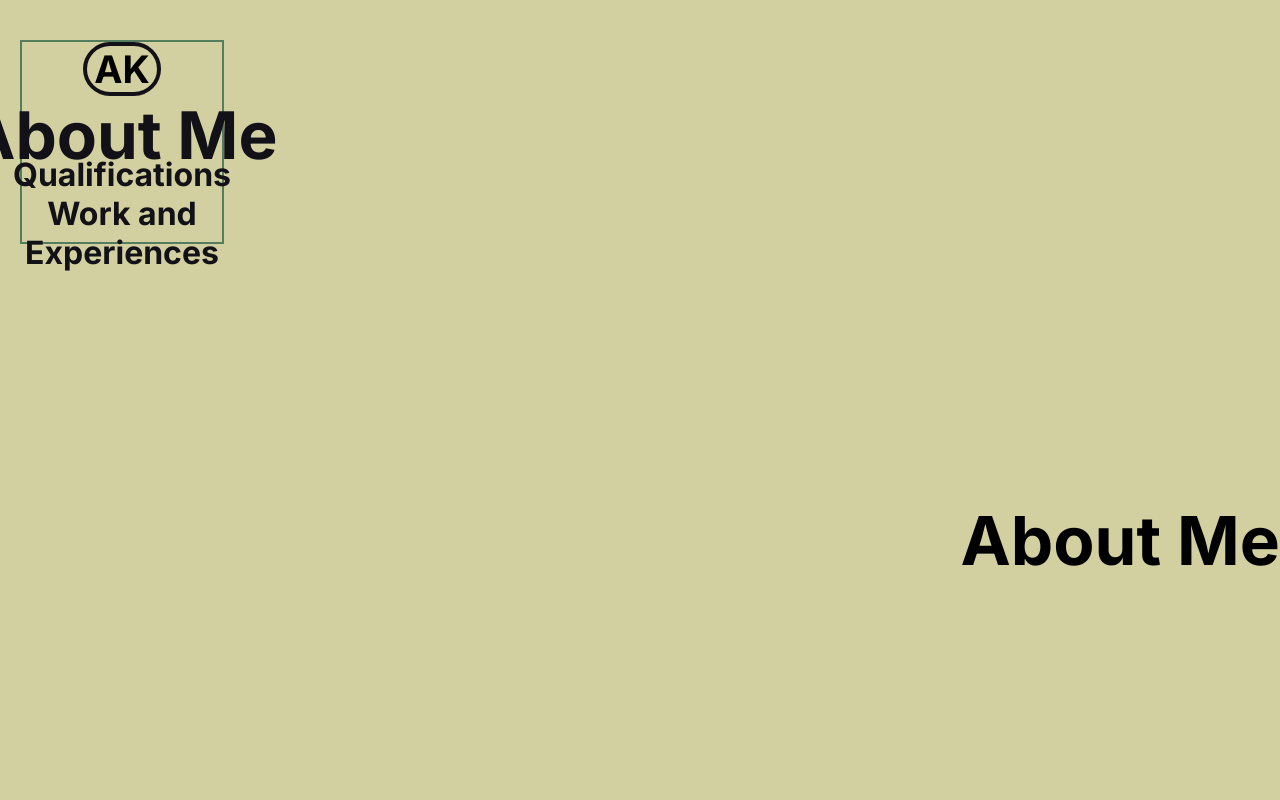
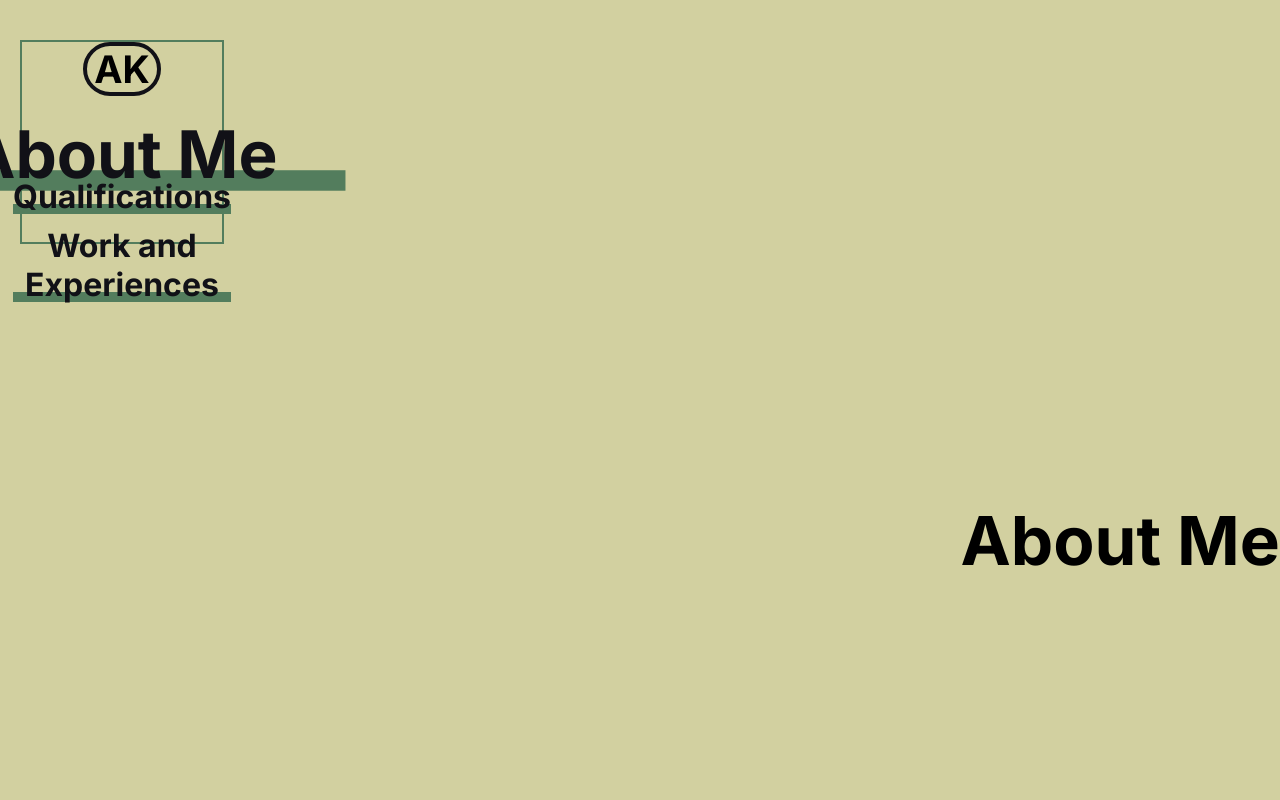
Before and after one commit to Kawish-Raj/arun-kumar-portfolio, a React (Vite) app: page / in a window 1280 px wide. Shown: the top 800 px of the page. Built offline with nearby package versions, Linux system fonts and the light colour scheme.

Commit message:
made the underline div for the side bar menus

```diff
--- a/src/components/SideBar.jsx
+++ b/src/components/SideBar.jsx
@@ -6,11 +6,14 @@ export default function SideBar({isMainContent}){
             <h3>AK</h3>
             <ul>
                 <li className={isMainContent === "about me" ?
-                    `${styles.fadeIn}`: ''}><a href='#about-id'>About Me</a></li>
+                    `${styles.fadeIn}`: ''}><a href='#about-id'>About Me</a>
+                    <div className={styles.underline}></div></li>
                 <li className={isMainContent === "qualifications" ?
-                     `${styles.fadeIn}`: ''}><a href='#qualifications-id'>Qualifications</a></li>
+                     `${styles.fadeIn}`: ''}><a href='#qualifications-id'>Qualifications</a>
+                     <div className={styles.underline}></div></li>
                 <li className={isMainContent === "work" ?
-                    `${styles.fadeIn}`: ''}><a href='#work-id'>Work and Experiences</a></li>
+                    `${styles.fadeIn}`: ''}><a href='#work-id'>Work and Experiences</a>
+                    <div className={styles.underline}></div></li>
             </ul>
         </div>
     )
--- a/src/css-components/SideBar.module.css
+++ b/src/css-components/SideBar.module.css
@@ -20,6 +20,8 @@
 .sideBar li {
     transition: transform 0.2s ease-out;
     margin: 0px 6px 0px 6px;
+    /* display: flex;
+    flex-direction: column; */
 }
 
 .sideBar li:hover {
@@ -36,6 +38,8 @@
     text-decoration: none;
     font-size: 32px;
     font-weight: bold;
+    position: relative;
+    top: 12px;
 }
 
 .sideBar h3 {
@@ -43,3 +47,9 @@
     border-radius: 30px;
     width: 70px;
 }
+
+.underline {
+    height:10px;
+    width: 100%;
+    background-color: var(--primary);
+}
```
